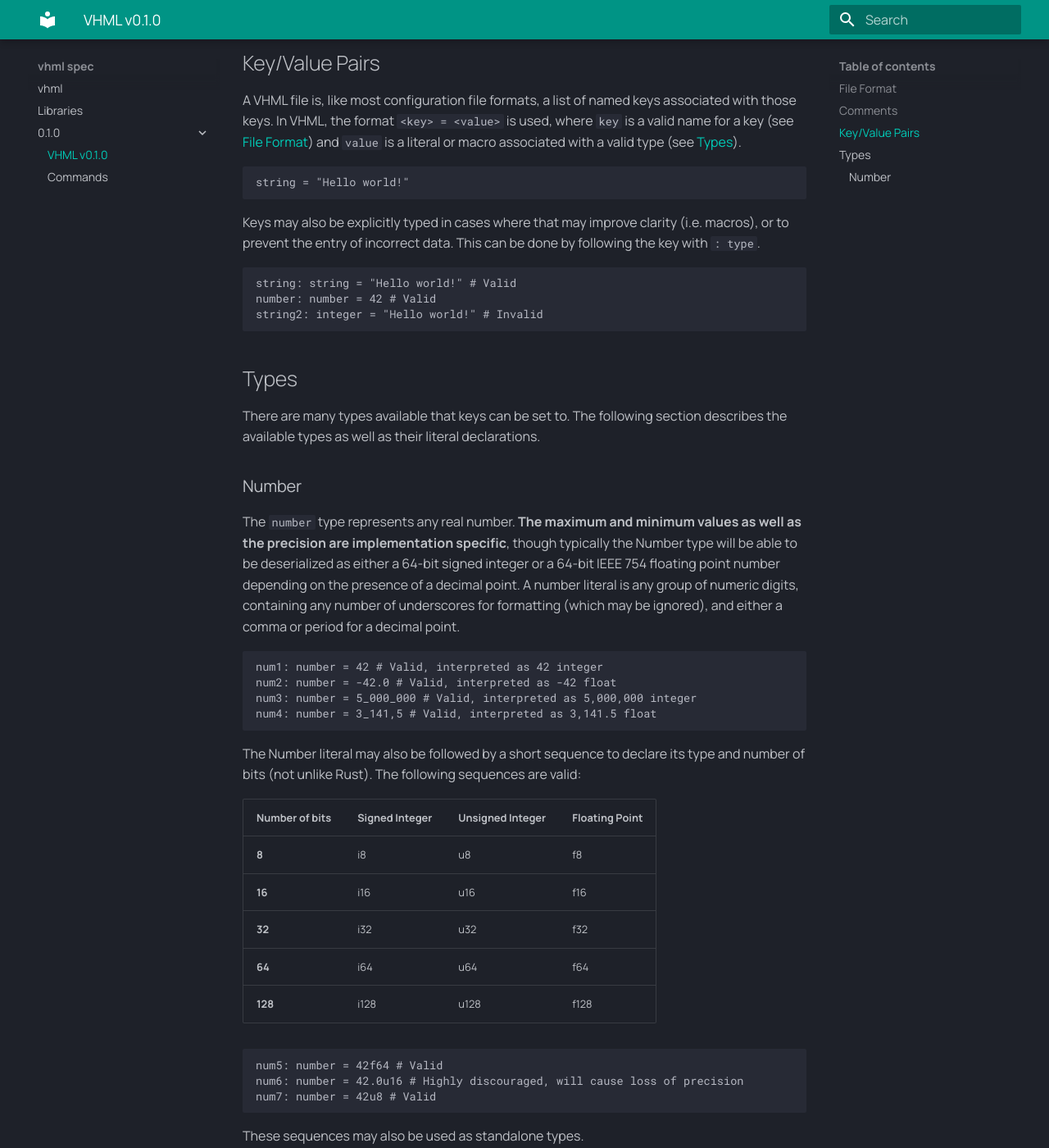
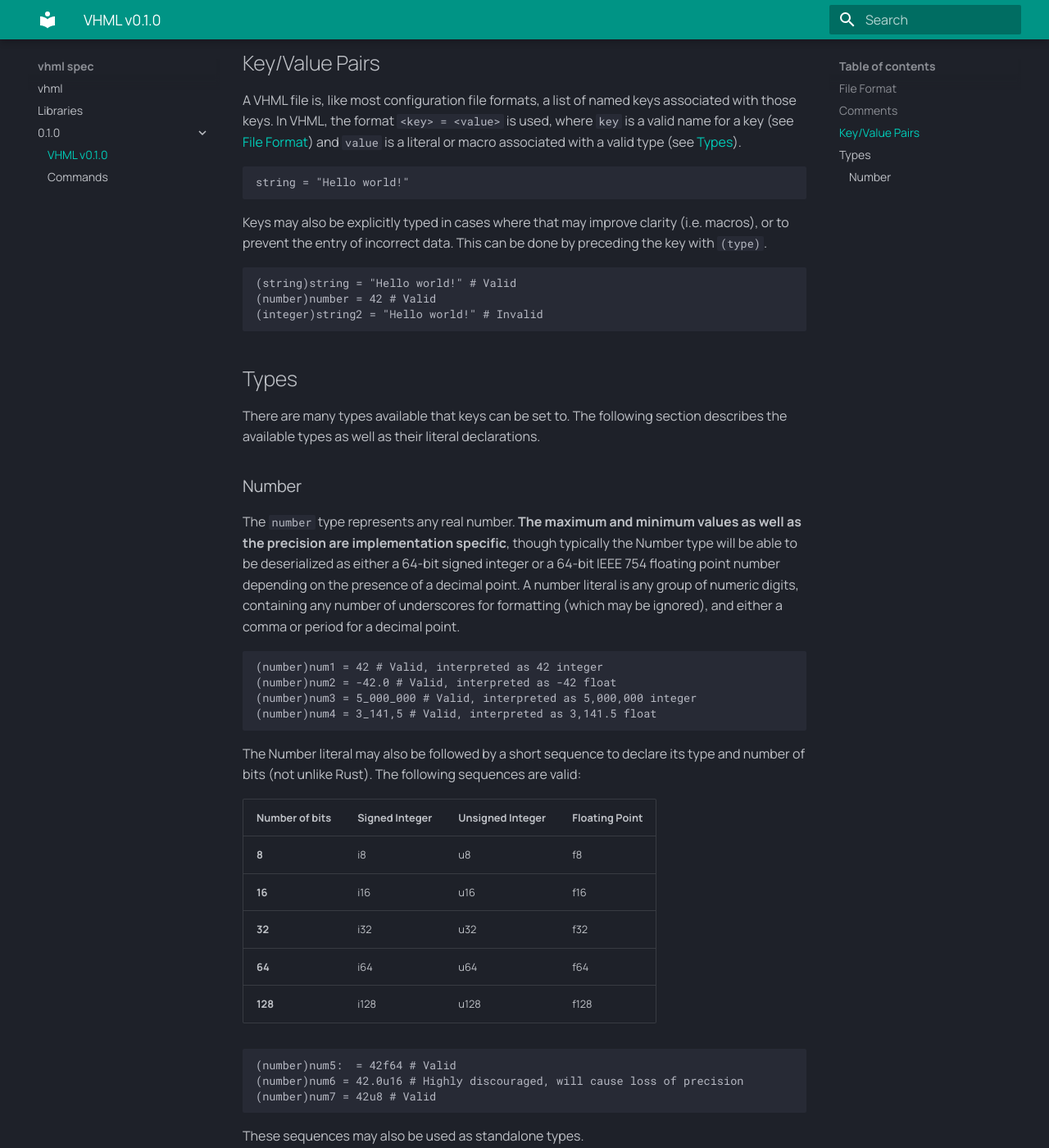
Before and after one commit to vhml-lang/spec, an MkDocs documentation site: the page built from docs/0.1.0/index.md, in a window 1280 px wide and 1400 px high, scrolled down 1188 px. Shown: the whole window at 82% size. Built offline with MkDocs 1.6.1 and Material for MkDocs 9.7.7, drawn with Linux system fonts in a browser that asks for light colours; some of the changed text lies outside the part shown.

Commit message:
fix markdown-lint violations and update type annotations

````diff
--- a/docs/0.1.0/index.md
+++ b/docs/0.1.0/index.md
@@ -19,13 +19,11 @@ description: VHML is a configuration file format meant to be like TOML but with
 - VHML files should have the `application/vhml` MIME type.
 - The ABNF grammar of VHML is available at [TODO].
 
-
-
 ## Comments
 
 A hash symbol (#) in a line indicates that the remainder of that line (between the hash and the next newline) will be a single-line comment. It is recommended but not required to have a space after the hash.
 
-```
+```vhml
 # This is a full line comment
 #comment = "this is a comment"
 key = "value" # This is a partial line comment
@@ -34,33 +32,31 @@ another = "# This isn't a comment"
 
 Multi-line comments are also supported. Any text between the opening character sequence `#[` and the closing character sequence `]#` is interpreted as a comment.
 
-```
+```vhml
 key = "#[value" # does not need to be escaped when in quotes
 #[
-	comment = "this is within a multi-line comment"
-	All of the text until the symbol on the next line is a comment.
+ comment = "this is within a multi-line comment"
+ All of the text until the symbol on the next line is a comment.
 ]#
 ```
 
 ## Key/Value Pairs
 
-A VHML file is, like most configuration file formats, a list of named keys associated with those keys. In VHML, the format `<key> = <value>` is used, where `key` is a valid name for a key (see [File Format](#File Format)) and `value` is a literal or macro associated with a valid type (see [Types](#Types)).
+A VHML file is, like most configuration file formats, a list of named keys associated with those keys. In VHML, the format `<key> = <value>` is used, where `key` is a valid name for a key (see [File Format](#File Format)) and `value` is a literal or macro associated with a valid type (see [Types](#types)).
 
-```
+```vhml
 string = "Hello world!"
 ```
 
-Keys may also be explicitly typed in cases where that may improve clarity (i.e. macros), or to prevent the entry of incorrect data. This can be done by following the key with `: type`.
+Keys may also be explicitly typed in cases where that may improve clarity (i.e. macros), or to prevent the entry of incorrect data. This can be done by preceding the key with `(type)`.
 
-```
-string: string = "Hello world!" # Valid
-number: number = 42 # Valid
-string2: integer = "Hello world!" # Invalid
+```vhml
+(string)string = "Hello world!" # Valid
+(number)number = 42 # Valid
+(integer)string2 = "Hello world!" # Invalid
 ```
 
-
-
-##  Types
+## Types
 
 There are many types available that keys can be set to. The following section describes the available types as well as their literal declarations.
 
@@ -68,11 +64,11 @@ There are many types available that keys can be set to. The following section de
 
 The `number` type represents any real number. **The maximum and minimum values as well as the precision are implementation specific**, though typically the Number type will be able to be deserialized as either a 64-bit signed integer or a 64-bit IEEE 754 floating point number depending on the presence of a decimal point. A number literal is any group of numeric digits, containing any number of underscores for formatting (which may be ignored), and either a comma or period for a decimal point.
 
-```
-num1: number = 42 # Valid, interpreted as 42 integer
-num2: number = -42.0 # Valid, interpreted as -42 float
-num3: number = 5_000_000 # Valid, interpreted as 5,000,000 integer
-num4: number = 3_141,5 # Valid, interpreted as 3,141.5 float
+```vhml
+(number)num1 = 42 # Valid, interpreted as 42 integer
+(number)num2 = -42.0 # Valid, interpreted as -42 float
+(number)num3 = 5_000_000 # Valid, interpreted as 5,000,000 integer
+(number)num4 = 3_141,5 # Valid, interpreted as 3,141.5 float
 ```
 
 The Number literal may also be followed by a short sequence to declare its type and number of bits (not unlike Rust). The following sequences are valid:
@@ -85,16 +81,16 @@ The Number literal may also be followed by a short sequence to declare its type
 | **64**             | i64                | u64                  | f64                |
 | **128**            | i128               | u128                 | f128               |
 
-```
-num5: number = 42f64 # Valid
-num6: number = 42.0u16 # Highly discouraged, will cause loss of precision
-num7: number = 42u8 # Valid
+```vhml
+(number)num5:  = 42f64 # Valid
+(number)num6 = 42.0u16 # Highly discouraged, will cause loss of precision
+(number)num7 = 42u8 # Valid
 ```
 
 These sequences may also be used as standalone types.
 
+```vhml
+(f64)num5 = 42 # Valid
+(u16)num6 = 42.0 # Highly discouraged
+(u8)num7 = 42 # Valid
 ```
-num5: f64 = 42 # Valid
-num6: u16 = 42.0 # Highly discouraged
-num7: u8 = 42 # Valid
-```
````
